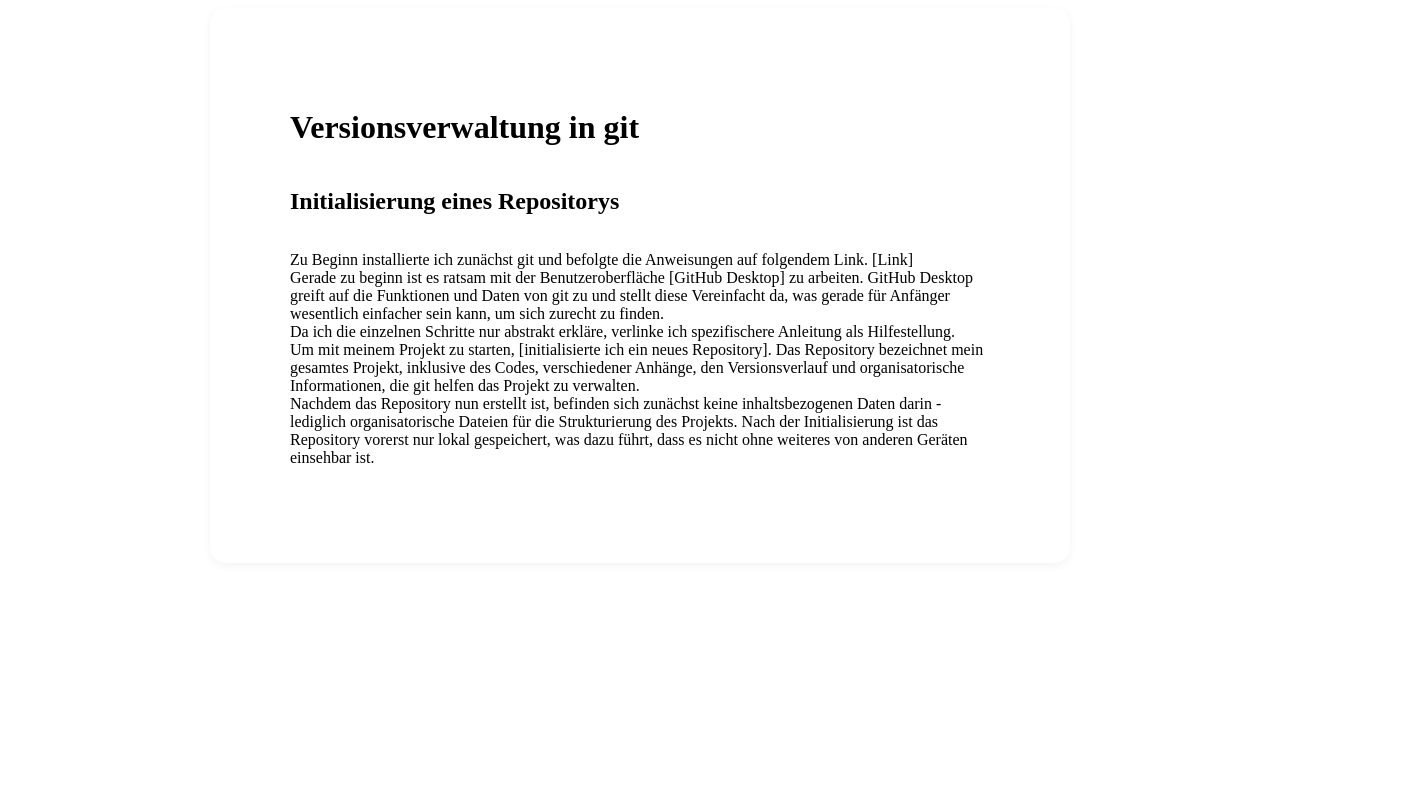
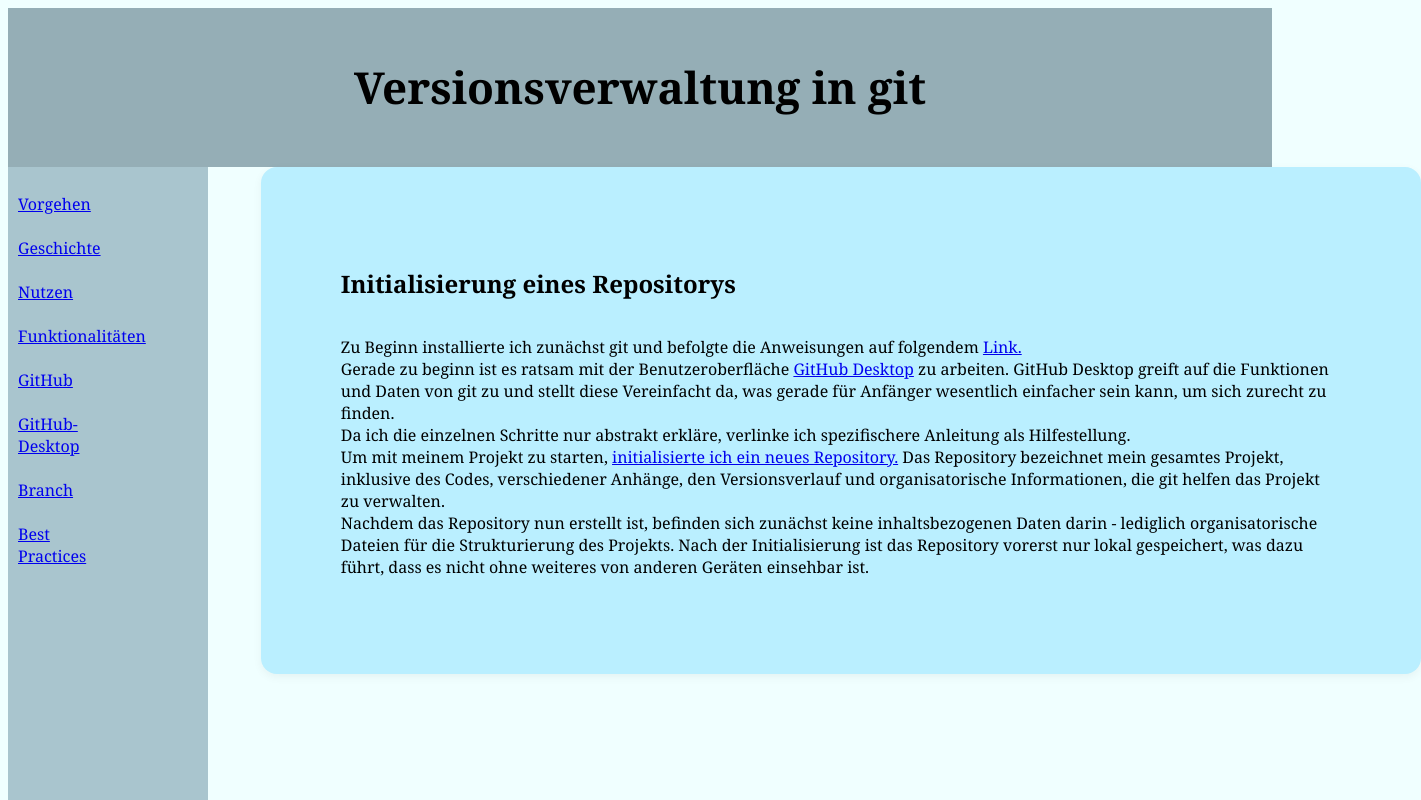
Before and after one commit to Mimmi294/versionsverwaltung-in-git, a plain HTML site: page pages/01-Initialisierung.html in a window 1280 px wide. Shown: the top 800 px of the page, 1421 px wide, since content can reach past the window. Drawn offline with Linux system fonts and the light colour scheme.

Commit message:
Add new structure
Established links
build new structure

```diff
--- a/css/main.css
+++ b/css/main.css
@@ -1,3 +1,42 @@
+:root {
+  font-family: Georgia;
+  background-color: azure;
+}
+
+#header {
+  background-color: rgb(149, 174, 182)
+  ;
+  padding: 20px;
+  text-align: center;
+  font-size: 22px;
+  color: black;
+}
+
+#top-title {
+  text-align: center;
+}
+
+
+#section::after {
+  content: "";
+  display: table;
+  clear: both;
+}
+
+#nav {
+  float: left;
+  width: 180px;
+  height: 900px;
+  background: rgb(169, 197, 206);
+  padding: 10px;
+}
+
+#ul {
+  list-style-type: none;
+  padding: 0;
+  width: 5%;
+}
+
 .column {
   display: flex;
   flex-direction: column;
@@ -5,14 +44,13 @@
 
 .container {
   padding: min(5em, 8%);
-  width: 700px;
-  background-color: var(white);
+  width: 1000px;
+  background-color: rgb(186, 239, 255);
   box-shadow: 0 3px 10px rgba(0, 0, 0, 0.05);
   border-radius: 1em;
-  align-self: center;
-  margin-left: auto;
-  margin-right: auto;
-  margin-top: 1vh;
+  margin-left: 20%;
+  margin-right: 20%;
+  margin-top: 0;
 }
 
 .column {
--- a/pages/01-Initialisierung.html
+++ b/pages/01-Initialisierung.html
@@ -7,21 +7,41 @@
 </head>
 
 <body class="body">
+  <header id="header"><h1 id="top-title">Versionsverwaltung in git</h1></header>
+  <section id="section">
+  <nav id="nav">
+    <ul id="ul">
+      <!--TODO: Links einfuegen-->
+      <li><a href="#">Vorgehen</a></li>
+      <br>
+      <li><a href="#">Geschichte</a></li>
+      <br>
+      <li><a href="#">Nutzen</a></li>
+      <br>
+      <li><a href="#">Funktionalitäten</a></li>
+      <br>
+      <li><a href="#">GitHub</a></li>
+      <br>
+      <li><a href="#">GitHub-Desktop</a></li>
+      <br>
+      <li><a href="#">Branch</a></li>
+      <br>
+      <li><a href="#">Best Practices</a></li>
+    </ul>
+  </nav>
   <div class="container">
-    <h1>Versionsverwaltung in git</h1>
     <div class="topic-content">
       <div class="column">
         <h2>Initialisierung eines Repositorys</h2>
-        <!--TODO: Links einfuegen-->
-        <p>Zu Beginn installierte ich zunächst git und befolgte die Anweisungen auf folgendem Link. [Link]
+        <p>Zu Beginn installierte ich zunächst git und befolgte die Anweisungen auf folgendem <a id="link" href="https://docs.github.com/de/desktop/installing-and-authenticating-to-github-desktop/setting-up-github-desktop" target="_blank">Link.</a>
           <br>
-          Gerade zu beginn ist es ratsam mit der Benutzeroberfläche [GitHub Desktop] zu arbeiten. GitHub Desktop greift
+          Gerade zu beginn ist es ratsam mit der Benutzeroberfläche <a id="link" href="https://desktop.github.com/download/" target="_blank">GitHub Desktop</a> zu arbeiten. GitHub Desktop greift
           auf die Funktionen und Daten von git zu und stellt diese Vereinfacht da, was gerade für Anfänger wesentlich
           einfacher sein kann, um sich zurecht zu finden.
           <br>
           Da ich die einzelnen Schritte nur abstrakt erkläre, verlinke ich spezifischere Anleitung als Hilfestellung.
           <br>
-          Um mit meinem Projekt zu starten, [initialisierte ich ein neues Repository]. Das Repository bezeichnet mein
+          Um mit meinem Projekt zu starten, <a id="link" href="https://docs.github.com/de/desktop/overview/creating-your-first-repository-using-github-desktop" target="_blank">initialisierte ich ein neues Repository.</a> Das Repository bezeichnet mein
           gesamtes Projekt, inklusive des Codes, verschiedener Anhänge, den Versionsverlauf und organisatorische
           Informationen, die git helfen das Projekt zu verwalten.
           <br>
@@ -33,6 +53,7 @@
       <div class="column"></div>
     </div>
   </div>
+  </section>
 </body>
 
 </html>
```
